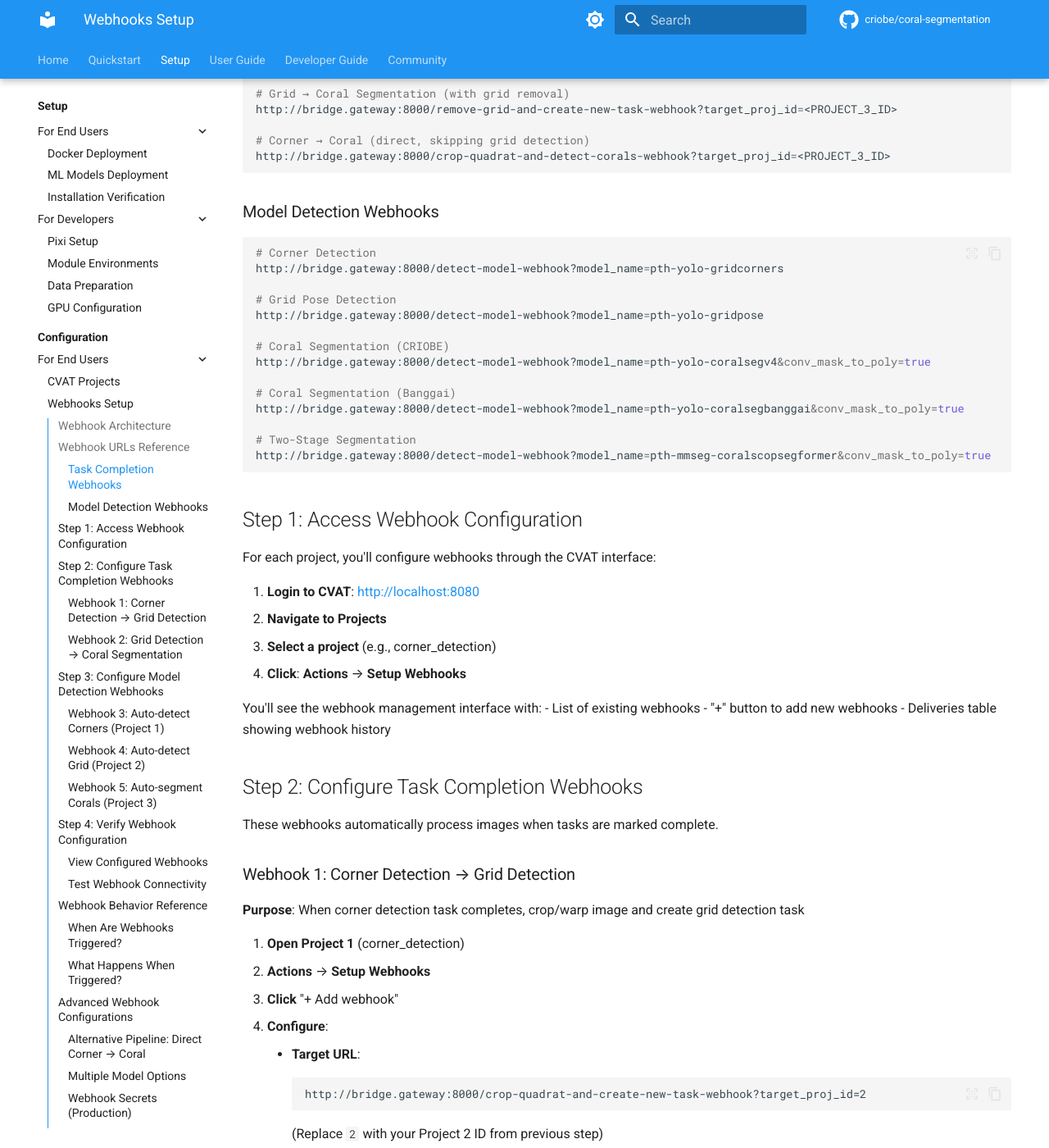
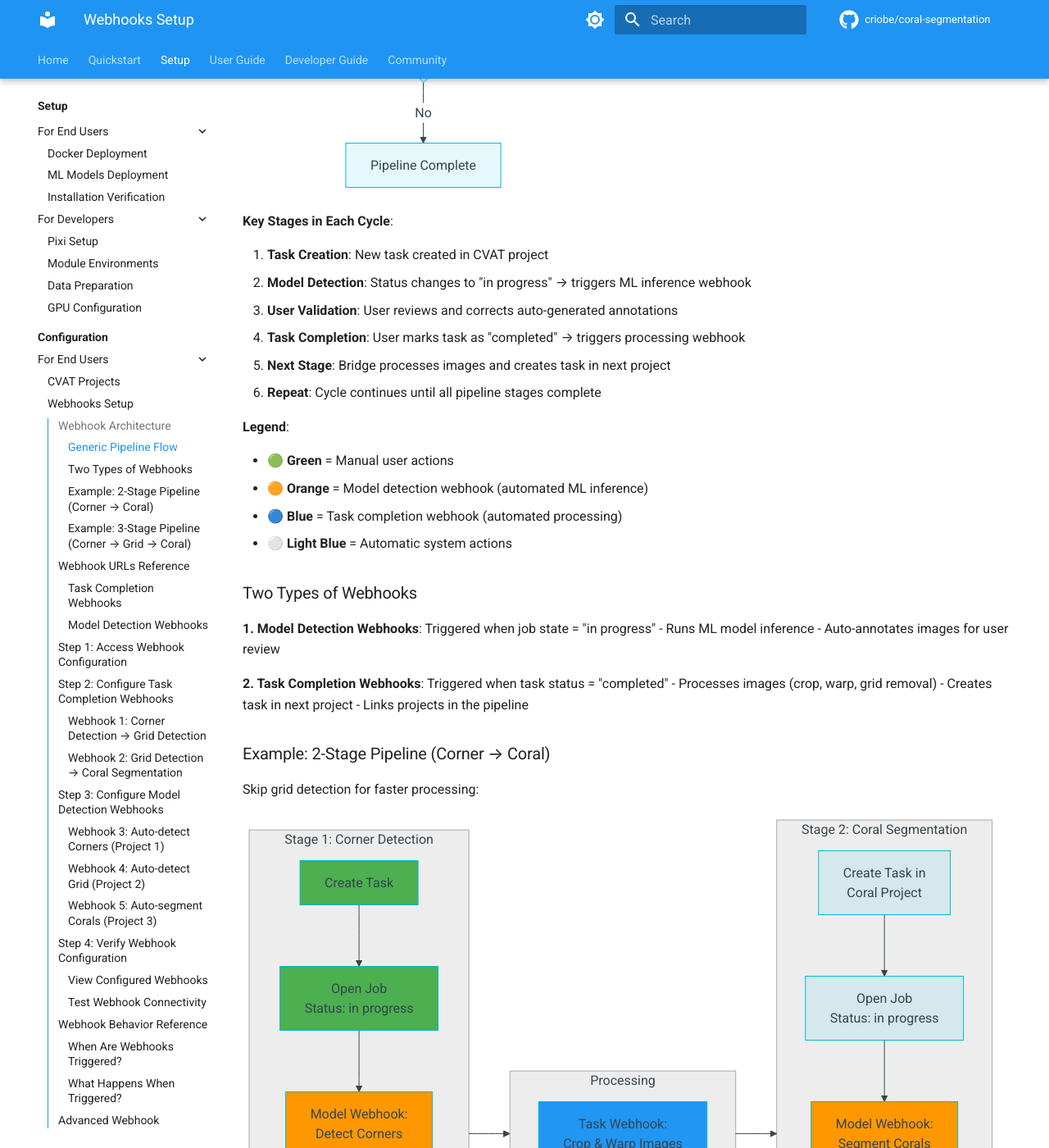
Before and after one commit to Criobe/documentation, an MkDocs documentation site: the page built from docs/setup/configuration/for-end-users/2-webhooks-setup.md, in a window 1280 px wide and 1400 px high, scrolled down 1889 px. Shown: the whole window at 82% size. Built offline with MkDocs 1.6.1 and Material for MkDocs 9.7.7, drawn with Linux system fonts in a browser that asks for light colours; comment, search, counter and statistics services are not loaded; the version menu is left out; some of the changed text lies outside the part shown.

Commit message:
Update flow chart

````diff
--- a/docs/setup/configuration/for-end-users/2-webhooks-setup.md
+++ b/docs/setup/configuration/for-end-users/2-webhooks-setup.md
@@ -10,31 +10,177 @@ Configure CVAT webhooks to automate the coral processing pipeline with the Bridg
 
 ## Webhook Architecture
 
-Understanding how webhooks automate the pipeline:
+Understanding how webhooks automate the pipeline through a repeatable cycle:
+
+### Generic Pipeline Flow
+
+The webhook system creates a repeatable automation cycle that can chain multiple annotation stages:
 
 ```mermaid
 graph TB
-    A[CVAT Project 1<br/>Corner Detection] -->|Task Complete| B[CVAT Webhook]
-    B --> C[Bridge Service<br/>Receives Event]
-    C --> D[Bridge Downloads<br/>Annotations & Images]
-    D --> E[Bridge Processes<br/>Crop & Warp]
-    E --> F[Bridge Creates Task<br/>in Project 2]
-    F --> G[CVAT Project 2<br/>Grid Detection]
+    A[Create Task in<br/>Project A] --> B[Status: new → in progress]
+    B --> C[Model Detection<br/>Webhook Triggered]
+    C --> D[Auto-annotations<br/>Generated]
+    D --> E[User Reviews &<br/>Corrects Annotations]
+    E --> F[Status: in progress → completed]
+    F --> G[Task Completion<br/>Webhook Triggered]
+    G --> H[Bridge Processes Images<br/>& Creates Task in Project B]
+    H --> I[Status: new → in progress]
+    I --> J{More Stages?}
+    J -->|Yes| C
+    J -->|No| K[Pipeline Complete]
 
-    style B fill:#FF9800
+    style A fill:#4CAF50
+    style B fill:#4CAF50
+    style E fill:#4CAF50
+    style F fill:#4CAF50
     style C fill:#FF9800
-    style E fill:#2196F3
+    style G fill:#FF9800
+    style H fill:#2196F3
 ```
 
-**Two Types of Webhooks**:
+**Key Stages in Each Cycle**:
 
-1. **Task Completion Webhooks**: Triggered when task status = "completed"
-    - Processes images and creates task in next project
-    - Links projects in the pipeline
+1. **Task Creation**: New task created in CVAT project
+2. **Model Detection**: Status changes to "in progress" → triggers ML inference webhook
+3. **User Validation**: User reviews and corrects auto-generated annotations
+4. **Task Completion**: User marks task as "completed" → triggers processing webhook
+5. **Next Stage**: Bridge processes images and creates task in next project
+6. **Repeat**: Cycle continues until all pipeline stages complete
 
-2. **Model Detection Webhooks**: Triggered when job state = "in progress"
-    - Runs ML model inference
-    - Auto-annotates images
+**Legend**:
+
+- 🟢 **Green** = Manual user actions
+- 🟠 **Orange** = Model detection webhook (automated ML inference)
+- 🔵 **Blue** = Task completion webhook (automated processing)
+- ⚪ **Light Blue** = Automatic system actions
+
+### Two Types of Webhooks
+
+**1. Model Detection Webhooks**: Triggered when job state = "in progress"
+   - Runs ML model inference
+   - Auto-annotates images for user review
+
+**2. Task Completion Webhooks**: Triggered when task status = "completed"
+   - Processes images (crop, warp, grid removal)
+   - Creates task in next project
+   - Links projects in the pipeline
+
+### Example: 2-Stage Pipeline (Corner → Coral)
+
+Skip grid detection for faster processing:
+
+```mermaid
+flowchart LR
+    subgraph Stage1[" Stage 1: Corner Detection "]
+        direction TB
+        A1[Create Task]
+        B1[Open Job<br/>Status: in progress]
+        C1[Model Webhook:<br/>Detect Corners]
+        D1[Review & Correct<br/>Corner Annotations]
+        E1[Mark Complete<br/>Status: completed]
+
+        A1 --> B1 --> C1 --> D1 --> E1
+    end
+
+    subgraph Bridge1[" Processing "]
+        direction TB
+        F1[Task Webhook:<br/>Crop & Warp Images]
+    end
+
+    subgraph Stage2[" Stage 2: Coral Segmentation "]
+        direction TB
+        A2[Create Task in<br/>Coral Project]
+        B2[Open Job<br/>Status: in progress]
+        C2[Model Webhook:<br/>Segment Corals]
+        D2[Review & Correct<br/>Coral Annotations]
+        E2[Mark Complete<br/>Pipeline Done]
+
+        A2 --> B2 --> C2 --> D2 --> E2
+    end
+
+    Stage1 --> Bridge1 --> Stage2
+
+    style A1 fill:#4CAF50
+    style B1 fill:#4CAF50
+    style D1 fill:#4CAF50
+    style E1 fill:#4CAF50
+    style D2 fill:#4CAF50
+    style E2 fill:#4CAF50
+    style C1 fill:#FF9800
+    style F1 fill:#2196F3
+    style C2 fill:#FF9800
+```
+
+**Pipeline**: Corner Detection → Crop/Warp → Coral Segmentation
+
+### Example: 3-Stage Pipeline (Corner → Grid → Coral)
+
+Full processing with grid removal for cleaner images:
+
+```mermaid
+flowchart LR
+    subgraph Stage1[" Stage 1: Corner Detection "]
+        direction TB
+        A1[Create Task]
+        B1[Open Job<br/>Status: in progress]
+        C1[Model Webhook:<br/>Detect Corners]
+        D1[Review & Correct<br/>Corner Annotations]
+        E1[Mark Complete<br/>Status: completed]
+
+        A1 --> B1 --> C1 --> D1 --> E1
+    end
+
+    subgraph Bridge1[" Processing "]
+        direction TB
+        F1[Task Webhook:<br/>Crop & Warp Images]
+    end
+
+    subgraph Stage2[" Stage 2: Grid Detection "]
+        direction TB
+        A2[Create Task in<br/>Grid Project]
+        B2[Open Job<br/>Status: in progress]
+        C2[Model Webhook:<br/>Detect Grid]
+        D2[Review & Correct<br/>Grid Annotations]
+        E2[Mark Complete<br/>Status: completed]
+
+        A2 --> B2 --> C2 --> D2 --> E2
+    end
+
+    subgraph Bridge2[" Processing "]
+        direction TB
+        F2[Task Webhook:<br/>Remove Grid Lines]
+    end
+
+    subgraph Stage3[" Stage 3: Coral Segmentation "]
+        direction TB
+        A3[Create Task in<br/>Coral Project]
+        B3[Open Job<br/>Status: in progress]
+        C3[Model Webhook:<br/>Segment Corals]
+        D3[Review & Correct<br/>Coral Annotations]
+        E3[Mark Complete<br/>Pipeline Done]
+
+        A3 --> B3 --> C3 --> D3 --> E3
+    end
+
+    Stage1 --> Bridge1 --> Stage2 --> Bridge2 --> Stage3
+
+    style A1 fill:#4CAF50
+    style B1 fill:#4CAF50
+    style D1 fill:#4CAF50
+    style E1 fill:#4CAF50
+    style D2 fill:#4CAF50
+    style E2 fill:#4CAF50
+    style D3 fill:#4CAF50
+    style E3 fill:#4CAF50
+    style C1 fill:#FF9800
+    style F1 fill:#2196F3
+    style C2 fill:#FF9800
+    style F2 fill:#2196F3
+    style C3 fill:#FF9800
+```
+
+**Pipeline**: Corner Detection → Crop/Warp → Grid Detection → Grid Removal → Coral Segmentation
 
 ## Webhook URLs Reference
 
````
